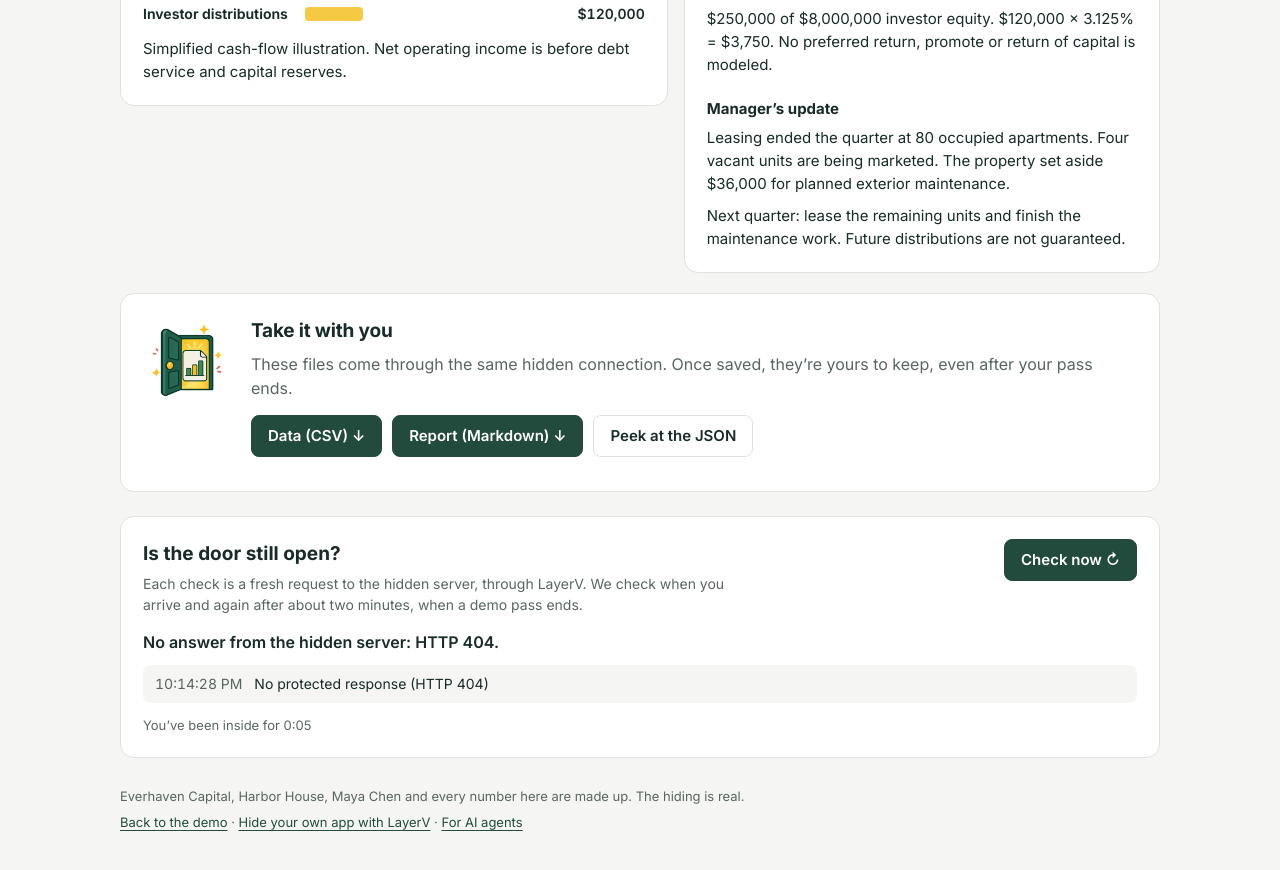
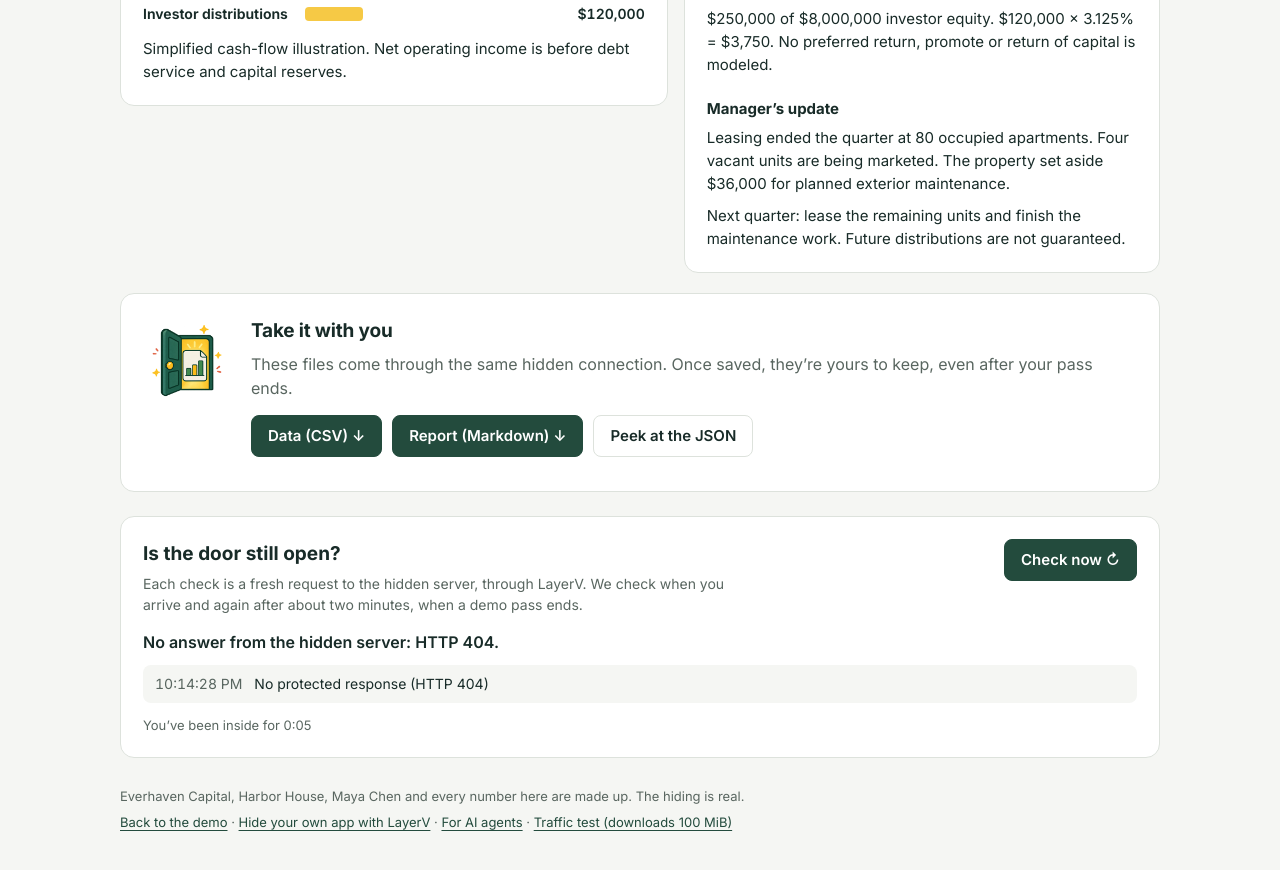
Before and after one commit to joeollis/everhaven-dashboard-tunnel, a plain HTML site: page dashboard/index.html in a window 1280 px wide. Shown: the part 1080-1950 px from the top of the page. Drawn offline with Linux system fonts and the light colour scheme; no server answers.

Commit message:
Link the traffic test from the report footer
Visitors arrive through a one-time link, so /stress/ can't be typed directly.

Co-Authored-By: Claude Opus 5.5 <noreply@anthropic.com>

```diff
--- a/dashboard/index.html
+++ b/dashboard/index.html
@@ -135,7 +135,7 @@
 
 <footer class="foot">
 <p>Everhaven Capital, Harbor House, Maya Chen and every number here are made up. The hiding is real.</p>
-<p><a href="https://everhavencapital.com/" rel="noreferrer">Back to the demo</a> · <a href="https://everhavencapital.com/protect-a-resource/" rel="noreferrer">Hide your own app with LayerV</a> · <a href="https://everhavencapital.com/agent.md" rel="noreferrer">For AI agents</a></p>
+<p><a href="https://everhavencapital.com/" rel="noreferrer">Back to the demo</a> · <a href="https://everhavencapital.com/protect-a-resource/" rel="noreferrer">Hide your own app with LayerV</a> · <a href="https://everhavencapital.com/agent.md" rel="noreferrer">For AI agents</a> · <a href="stress/">Traffic test (downloads 100 MiB)</a></p>
 </footer>
 </main>
 </body>
```
